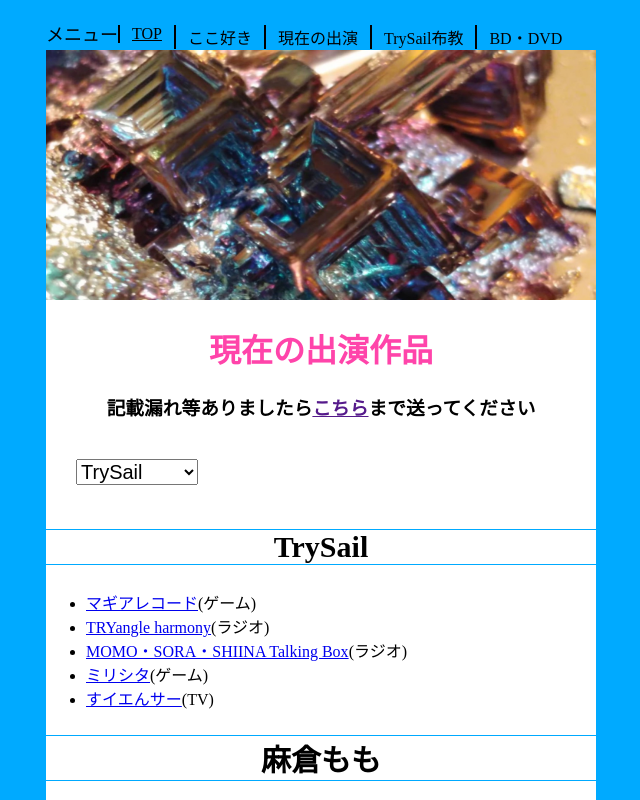
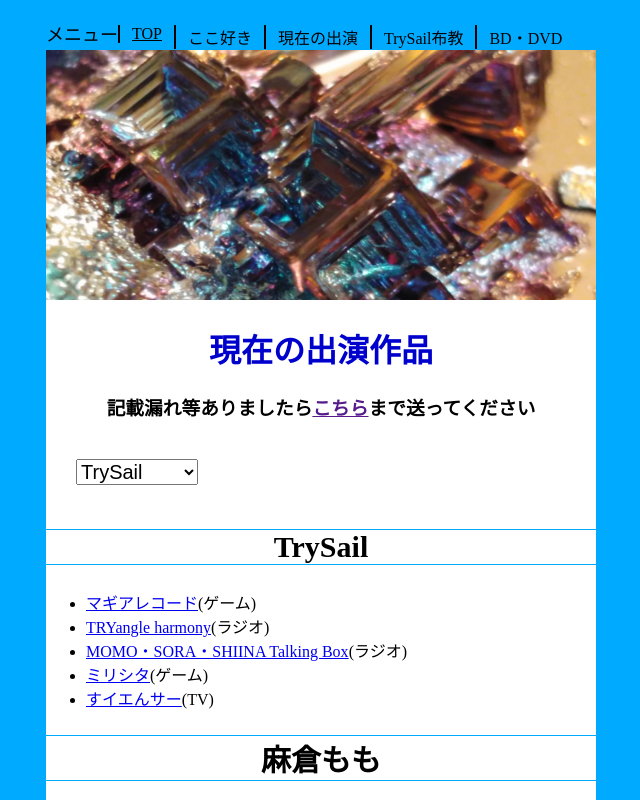
Before and after one commit to qds671/shutuen, a plain HTML site: page index.html in a window 1280 px wide. Shown: the top 800 px of the page, without its empty margins (319-959 px from the left). Drawn offline with Linux system fonts and the light colour scheme.

Commit message:
Update shutuen.css

```diff
--- a/shutuen.css
+++ b/shutuen.css
@@ -34,7 +34,7 @@ body{
 
 h1{
     text-align: center;
-    color: #f4a;
+    color: #00c;
 }
 
 h3{
```
